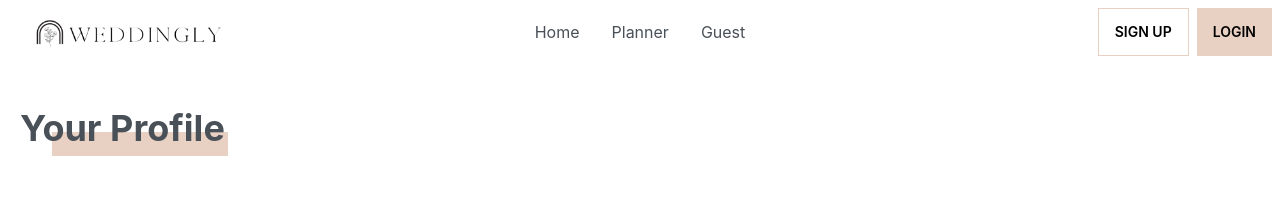
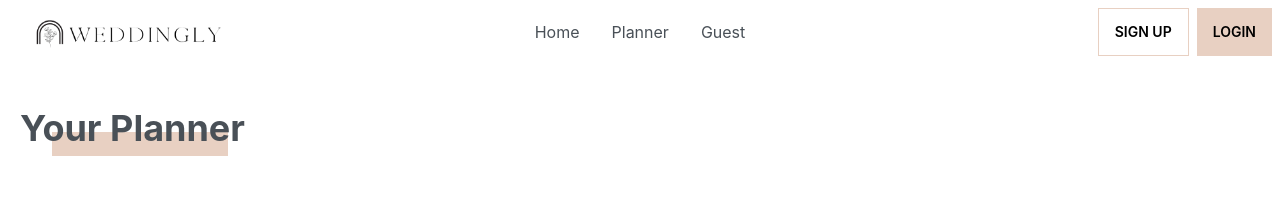
Before and after one commit to gillyhuga/weddingly, a Next.js app: page /planner in a window 1280 px wide. Shown: the top 198 px of the page. Built offline with nearby package versions, Linux system fonts and the light colour scheme.

Commit message:
title planner done

```diff
--- a/src/components/pages/planner/Hero/index.js
+++ b/src/components/pages/planner/Hero/index.js
@@ -18,7 +18,7 @@ function Hero() {
           <span className="inline-block w-36 lg:w-44 h-6 bg-primary "></span>
           <div className="absolute -top-6 -left-2">
             <h1 className="z-40 lg:text-4xl text-3xl font-bold">
-              Your Profile
+              Your Planner
             </h1>
           </div>
         </div>
```
